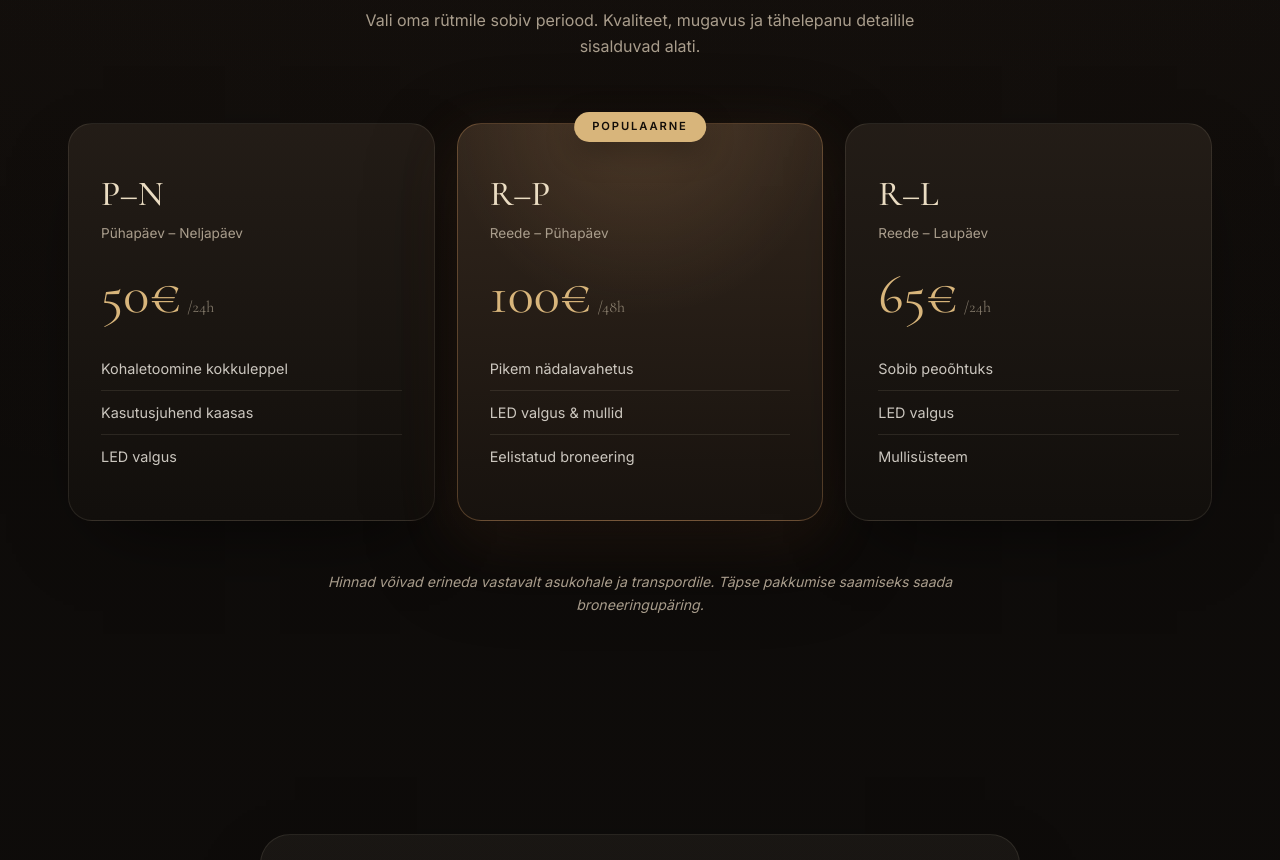
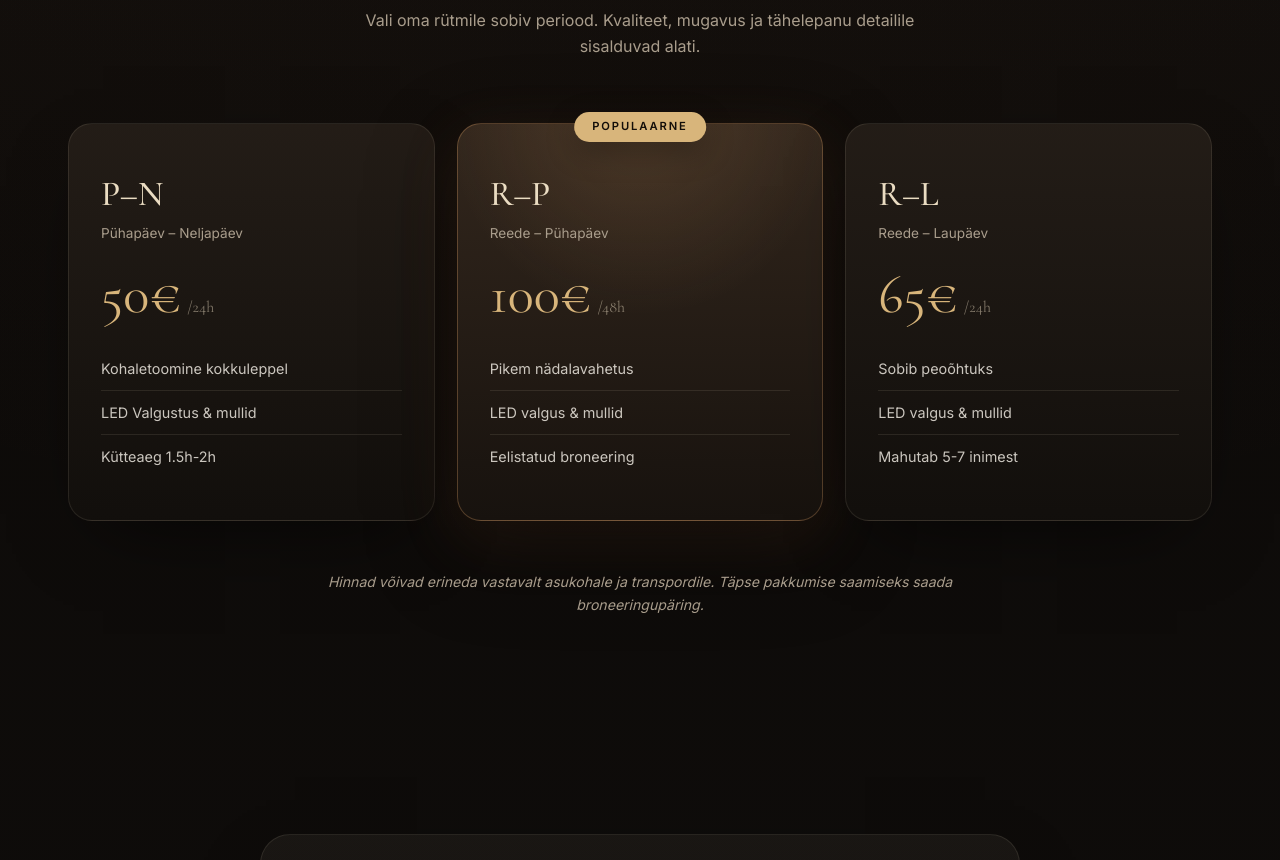
Before and after one commit to Fl0pcs/tynn, a plain HTML site: page index.html in a window 1280 px wide. Shown: the part 1140-2000 px from the top of the page. Drawn offline with nearby package versions, Linux system fonts and the light colour scheme.

Commit message:
uuendused

```diff
--- a/index.html
+++ b/index.html
@@ -88,19 +88,19 @@
         <p class="section-sub">Vali oma rütmile sobiv periood. Kvaliteet, mugavus ja tähelepanu detailile sisalduvad alati.</p>
       </div>
 
-      <div class="price-grid">
-        <article class="price-card reveal">
+            <div class="price-grid">
+        <a href="#broneerimine" class="price-card reveal">
           <h3>P–N</h3>
           <p class="price-period">Pühapäev – Neljapäev</p>
           <p class="price-amount">50€<span>/24h</span></p>
           <ul>
             <li>Kohaletoomine kokkuleppel</li>
-            <li>Kasutusjuhend kaasas</li>
-            <li>LED valgus</li>
+            <li>LED Valgustus & mullid</li>
+            <li>Kütteaeg 1.5h-2h</li>
           </ul>
-        </article>
+        </a>
 
-        <article class="price-card popular reveal">
+        <a href="#broneerimine" class="price-card popular reveal">
           <span class="badge">Populaarne</span>
           <h3>R–P</h3>
           <p class="price-period">Reede – Pühapäev</p>
@@ -110,18 +110,18 @@
             <li>LED valgus & mullid</li>
             <li>Eelistatud broneering</li>
           </ul>
-        </article>
+        </a>
 
-        <article class="price-card reveal">
+        <a href="#broneerimine" class="price-card reveal">
           <h3>R–L</h3>
           <p class="price-period">Reede – Laupäev</p>
           <p class="price-amount">65€<span>/24h</span></p>
           <ul>
             <li>Sobib peoõhtuks</li>
-            <li>LED valgus</li>
-            <li>Mullisüsteem</li>
+            <li>LED valgus & mullid</li>
+            <li>Mahutab 5-7 inimest</li>
           </ul>
-        </article>
+        </a>
       </div>
 
 
```
